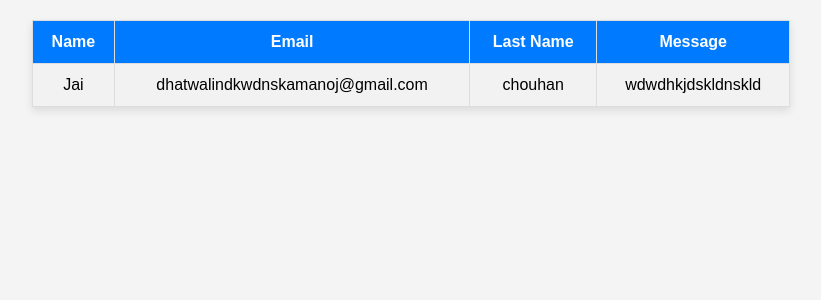
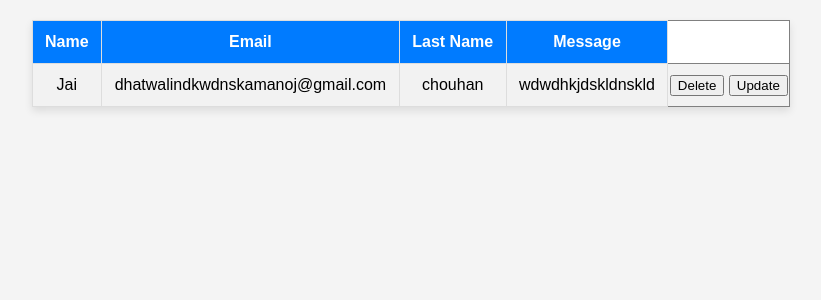
Before and after one commit to Jaichouhan458/mygamingproject, a Django app: page /show in a window 1280 px wide. Shown: the top 300 px of the page, without its empty margins (229-1050 px from the left). Run offline with Django 5.2, Linux system fonts and the light colour scheme; data comes from the database, SQL or seed files in the repository; both versions use the stored data as it was after the commit.

Commit message:
add del/update

```diff
--- a/myapp/templates/showData.html
+++ b/myapp/templates/showData.html
@@ -25,6 +25,10 @@
         <td style="padding: 12px; border: 1px solid #ddd;">{{ d.email }}</td>
         <td style="padding: 12px; border: 1px solid #ddd;">{{ d.lastname }}</td>
         <td style="padding: 12px; border: 1px solid #ddd;">{{ d.message }}</td>
+        <td>
+            <a href='{% url "del" d.id %}'><button class="action-btn delete-btn">Delete</button></a>
+            <a href='{% url "update" d.id %}'><button class="action-btn update-btn">Update</button></a>
+        </td>
     </tr>
     {% endfor %}
 
--- a/myapp/urls.py
+++ b/myapp/urls.py
@@ -9,5 +9,7 @@ urlpatterns = [
     path('contact_data',views.contact_data,name="contact_data"),
     path('save',views.save,name= 'save'),
     path('show',views.show_data,name= 'show'),
+    path('del/<int:id>',views.delete,name='del'),
+    path('update/<int:id>/',views.update_contact,name = 'update' )
 
 ]
--- a/myapp/views.py
+++ b/myapp/views.py
@@ -1,6 +1,7 @@
-from django.shortcuts import render,redirect,HttpResponse
+from django.shortcuts import render,redirect,get_object_or_404
 from .models import Data
 from django.contrib import messages
+from .form import ContactForm
 
 # Create your views here.
 
@@ -22,9 +23,6 @@ def signin(request):
 def save(request):
     return render(request,'save.html')
 
-from django.shortcuts import render, redirect
-from django.contrib import messages  # Import messages framework
-from .models import Data  # Import your Data model
 
 def contact_data(request):
     if request.method == "POST":
@@ -43,7 +41,7 @@ def contact_data(request):
         #     subject=sub
         # )
         d = Data (
-             name=name,
+            name=name,
             lastname=last,
             email=email,
             message=msg,
@@ -64,3 +62,21 @@ def show_data(request):
     data  = Data.objects.all()
 
     return render(request,'showData.html',{'data':data})
+
+def delete(request,id):
+    a = Data.objects.get(id=id)
+    a.delete()
+    return redirect("show")
+
+def update_contact(request, id):
+    b = get_object_or_404(Data, id=id)
+
+    if request.method == 'POST':
+        form = ContactForm(request.POST, instance=b)
+        if form.is_valid():
+            form.save()
+            return redirect('/')
+    else:
+        form = ContactForm(instance=b)
+
+    return render(request,'updatecontact.html',{'form':form})
```
Also changed, not shown: myapp/form.py (added, +7 -0 lines), myapp/templates/updatecontact.html (added, +17 -0 lines), db.sqlite3.
